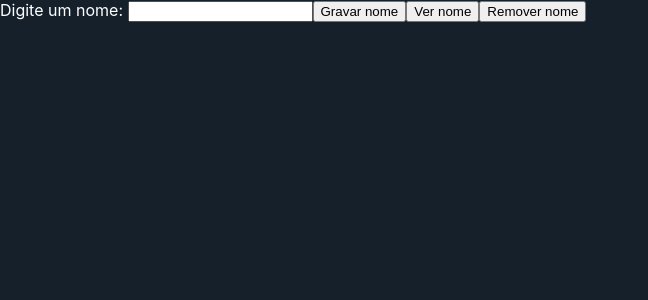
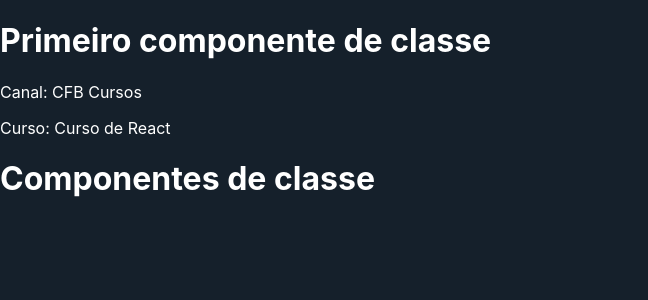
Before and after one commit to viniciustixu/CursoReactCFB, a React (Create React App) app in the folder my-app/: page / in a window 1280 px wide. Shown: the top 300 px of the page, without its empty margins (0-648 px from the left). Built offline with nearby package versions, Linux system fonts and the light colour scheme.

Commit message:
Componentes de classe

```diff
--- a/my-app/src/App.js
+++ b/my-app/src/App.js
@@ -1,33 +1,14 @@
 import logo from './logo.svg';
 import './App.css';
-import React, { useState, useEffect } from 'react';
-
+import Classe from './Components/Classe';
 
 
 function App() {
 
-  const [nome, setNome] = useState();
-
-  const armazenar = (chave, valor) => {
-    localStorage.setItem(chave, valor);
-  };
-
-  const consultar = (chave) => {
-    alert(localStorage.getItem(chave));
-  };
-
-  const apagar = (chave) => {
-    localStorage.removeItem(chave);
-  };
-
-
   return (
     <>
-      <label htmlFor="iNome">Digite um nome: </label>
-      <input type="text" id="iNome" value={nome} onChange={(e) => setNome(e.target.value)} />
-      <button onClick={() => armazenar('ls_nome', nome)}>Gravar nome</button>
-      <button onClick={() => consultar('ls_nome')}>Ver nome</button>
-      <button onClick={() => apagar('ls_nome')}>Remover nome</button>
+      <Classe canal="CFB Cursos" curso="Curso de React" />
+      <h1>Componentes de classe</h1>
     </>
   );
 };
--- /dev/null
+++ b/my-app/src/Components/Classe.js
@@ -0,0 +1,18 @@
+import React from 'react';
+
+class Classe extends React.Component {
+  constructor(props) {
+    super(props);
+  }
+  render() {
+    return (
+      <div>
+        <h1>Primeiro componente de classe</h1>
+        <p>Canal: {this.props.canal}</p>
+        <p>Curso: {this.props.curso}</p>
+      </div>
+    );
+  }
+}
+
+export default Classe;
```
